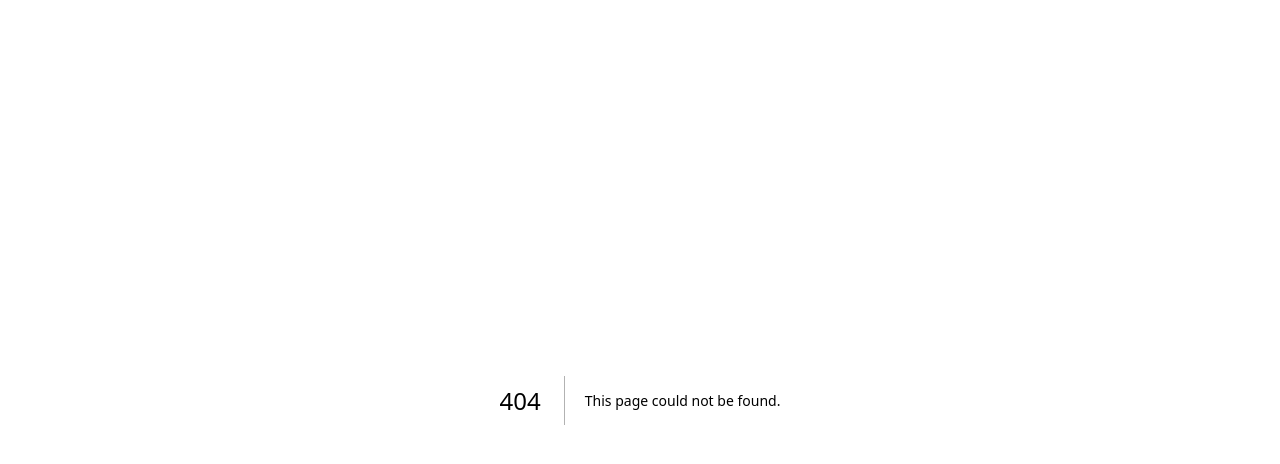
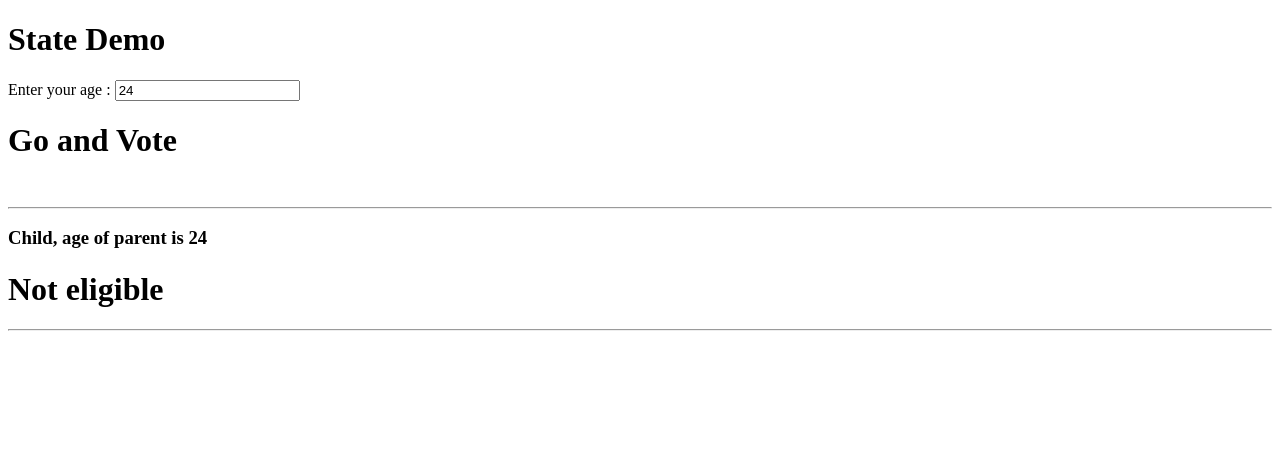
Before and after one commit to Rahul22rs/app-basics, a Next.js app: page /state-demo in a window 1280 px wide. Before the commit this address had no page. Shown: the top 464 px of the page. Built offline with nearby package versions, Linux system fonts and the light colour scheme.

Commit message:
add readme.md file

```diff
--- a/app/country/[country]/[state]/page.tsx
+++ b/app/country/[country]/[state]/page.tsx
@@ -3,8 +3,10 @@ export default async function CountryPage({
 }: {
   params: Promise<{ state: string;  country: string }>;//add second params
 }) {
-  const { state } = await params;
-  const { country } = await params;//take dynamic country name from user
+  // const { state } = await params;
+  // const { country } = await params;//take dynamic country name from user
+  const { state,country } = await params;
+
 
   return (
     <>
--- /dev/null
+++ b/app/state-demo/StateChildComponent.tsx
@@ -0,0 +1,29 @@
+//useState -> MUST be inside client side component
+"use client";
+import { useEffect, useState } from "react";
+
+const StateChildComponent = function ({
+  currentAgeProperty,
+}: {
+  currentAgeProperty: number | null;
+}) {
+  useEffect(() => {
+    console.log(">>>> useEffect Called --- "+new Date().toTimeString());
+  },[currentAgeProperty]);
+  return (
+    <>
+      <hr />
+      <h3>Child, age of parent is {currentAgeProperty}</h3>
+      {currentAgeProperty != null &&
+        currentAgeProperty >= 10 &&
+        currentAgeProperty <= 15 && <h1>Eligible for enrollment</h1>}
+      {currentAgeProperty != null &&
+        (currentAgeProperty < 10 || currentAgeProperty > 15) && (
+          <h1>Not eligible</h1>
+        )}
+
+      <hr />
+    </>
+  );
+};
+export default StateChildComponent;
--- /dev/null
+++ b/app/state-demo/page.tsx
@@ -0,0 +1,29 @@
+//useState -> MUST be inside client side component
+"use client";
+import { useState } from "react";
+import StateChildComponent from "./StateChildComponent";
+
+const StateDemoPage = function () {
+  const [age, setAge] = useState<number | null>(24);
+  //always return JSX
+  return (
+    <>
+      <h1>State Demo</h1>
+      Enter your age : {` `}
+      <input
+        type="text"
+        value={age || ""}
+        onChange={(e) => {
+          setAge(parseInt(e.target.value));
+        }}
+      />
+      <br />
+      {age != null && age >= 18 && <h1>Go and Vote</h1>}
+      {age != null && age < 18 && <h1>Go and Play</h1>}
+      <br />
+      {/* Pass state "age" as "currentAge" prop to Child */}
+      <StateChildComponent currentAgeProperty={age} />
+    </>
+  );
+};
+export default StateDemoPage;
```
Also changed, not shown: 1 other file (tests, documents, lock files or other folders).
